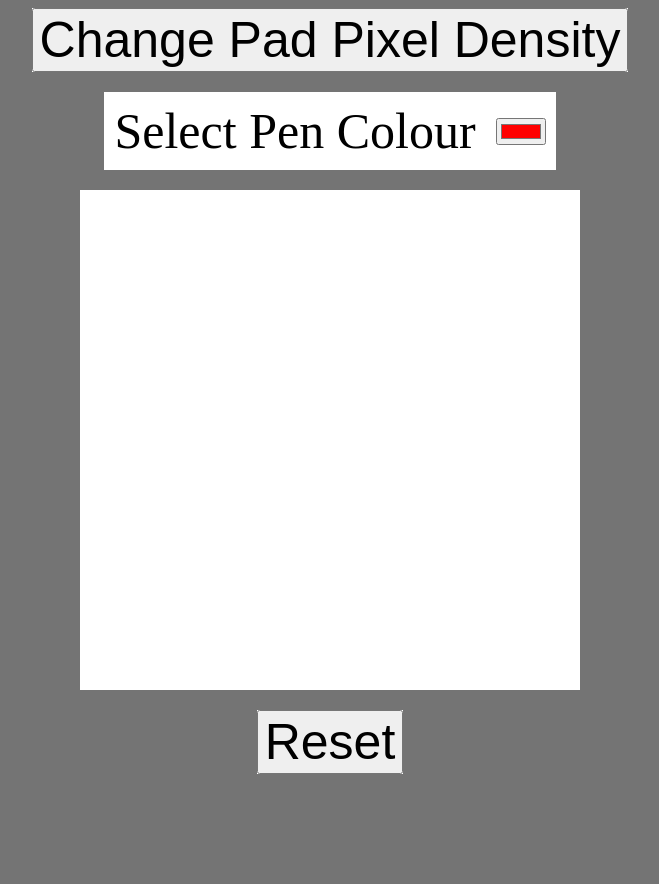
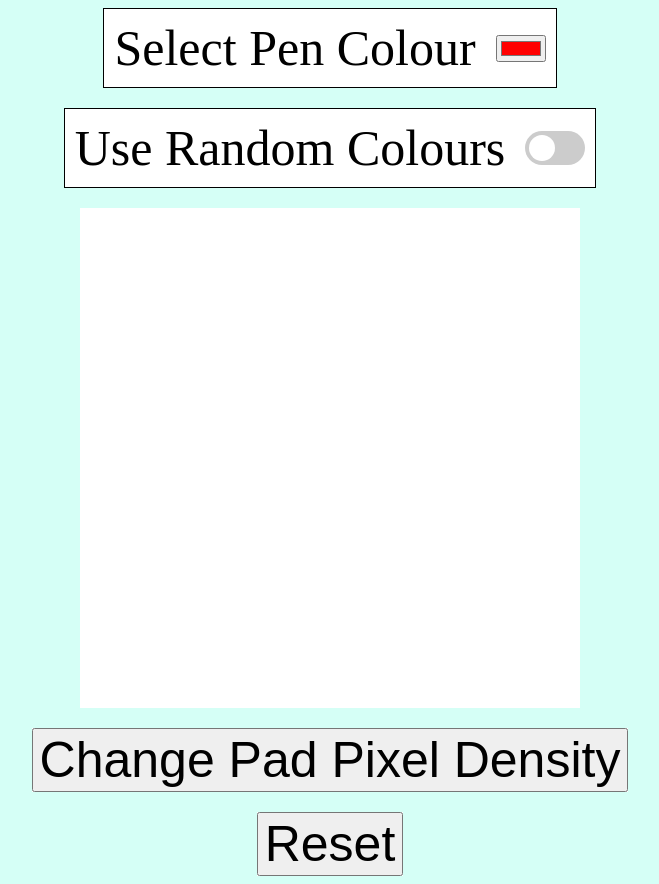
Before and after one commit to Kopfkinos/sketch-pad, a plain HTML site: page index.html in a window 1280 px wide. Shown: the whole page, without its empty margins (310-969 px from the left). Before the commit the page ends 800 px from the top, so only its background shows below. Drawn offline with Linux system fonts and the light colour scheme.

Commit message:
added random colours toggle and opacity of the chosen/random colour  increases on each div by 10% upon each hover

```diff
--- a/index.html
+++ b/index.html
@@ -8,15 +8,22 @@
     <script src="script.js" defer></script>
   </head>
   <body>
-    <div class="size btn-container">
+    <div class="color btn-container">
+      <label for="favcolor">Select Pen Colour</label>
+      <input type="color" id="colorSelector" name="favcolor" value="#ff0000" />
+    </div>
+    <div class="random-colors btn-container">
+      <span>Use Random Colours</span>
+      <label class="switch">
+        <input type="checkbox" />
+        <span class="slider round"></span>
+      </label>
+    </div>
+    <section id="container"></section>
+    <div class="size">
       <button>Change Pad Pixel Density</button>
     </div>
-    <div class="color btn-container">
-      <label for="favcolor" class="btn-container">Select Pen Colour</label>
-      <input type="color" id="colorSelector" name="favcolor" value="#ff0000" />
-    </div>
-    <section id="container"></section>
-    <div class="reset btn-container">
+    <div class="reset">
       <button>Reset</button>
     </div>
   </body>
--- a/script.js
+++ b/script.js
@@ -12,7 +12,7 @@ for (let i = 0; i < initialSize; i++) {
   container.appendChild(div)
 }
 
-function randomColor() {
+function generateRandomHexValue() {
   let letters = "0123456789ABCDEF"
   let color = "#"
 
@@ -24,15 +24,43 @@ function randomColor() {
 
 const colorSelector = document.querySelector("#colorSelector")
 let selectedColor = "black"
+let randomColorsActive = false
 
 colorSelector.addEventListener("input", () => {
   selectedColor = colorSelector.value
 })
 
+const randomColorsToggle = document.querySelector(".random-colors > label > input")
+randomColorsToggle.addEventListener("input", () => {
+  randomColorsActive = randomColorsToggle.checked
+  console.log(randomColorsActive)
+})
+
+// function opacityClosure(prevOpac) {
+//   return function changeOpacity() {
+//     const newOpac = (prevOpac += 0.1)
+//     return newOpac
+//   }
+// }
+
 container.addEventListener("mouseover", (e) => {
   let target = e.target
-  if (target.tagName === "DIV") {
+  if (randomColorsActive) {
+    if (!target.style.backgroundColor) {
+      target.style.backgroundColor = generateRandomHexValue()
+      let opacity = parseFloat(target.style.opacity) || parseInt(0)
+      opacity += 0.1
+      target.style.opacity = opacity.toString()
+    } else {
+      let opacity = parseFloat(target.style.opacity)
+      opacity += 0.1
+      target.style.opacity = opacity.toString()
+    }
+  } else {
     target.style.backgroundColor = selectedColor
+    let opacity = parseFloat(target.style.opacity) || parseInt(0)
+    opacity += 0.1
+    target.style.opacity = opacity.toString()
   }
 })
 
--- a/styles.css
+++ b/styles.css
@@ -1,5 +1,5 @@
 body {
-  background-color: rgb(116, 116, 116);
+  background-color: rgb(213, 255, 246);
   display: flex;
   flex-direction: column;
   align-items: center;
@@ -18,7 +18,8 @@ div {
   height: 500px;
 }
 
-.color.btn-container {
+.btn-container {
+  border: 1px solid black;
   background-color: rgb(255, 255, 255);
   font-size: 50px;
   display: flex;
@@ -41,6 +42,64 @@ button {
   background-color: black;
 }
 
-/* div:hover {
-  background-color: rgb(189, 189, 189);
-} */
+.switch {
+  position: relative;
+  display: inline-block;
+  width: 60px;
+  height: 34px;
+}
+
+/* Hide default HTML checkbox */
+.switch input {
+  opacity: 0;
+  width: 0;
+  height: 0;
+}
+
+/* The slider */
+.slider {
+  position: absolute;
+  cursor: pointer;
+  top: 0;
+  left: 0;
+  right: 0;
+  bottom: 0;
+  background-color: #ccc;
+  -webkit-transition: 0.4s;
+  transition: 0.4s;
+}
+
+.slider:before {
+  position: absolute;
+  content: "";
+  height: 26px;
+  width: 26px;
+  left: 4px;
+  bottom: 4px;
+  background-color: white;
+  -webkit-transition: 0.4s;
+  transition: 0.4s;
+}
+
+input:checked + .slider {
+  background-color: #2196f3;
+}
+
+input:focus + .slider {
+  box-shadow: 0 0 1px #2196f3;
+}
+
+input:checked + .slider:before {
+  -webkit-transform: translateX(26px);
+  -ms-transform: translateX(26px);
+  transform: translateX(26px);
+}
+
+/* Rounded sliders */
+.slider.round {
+  border-radius: 34px;
+}
+
+.slider.round:before {
+  border-radius: 50%;
+}
```
